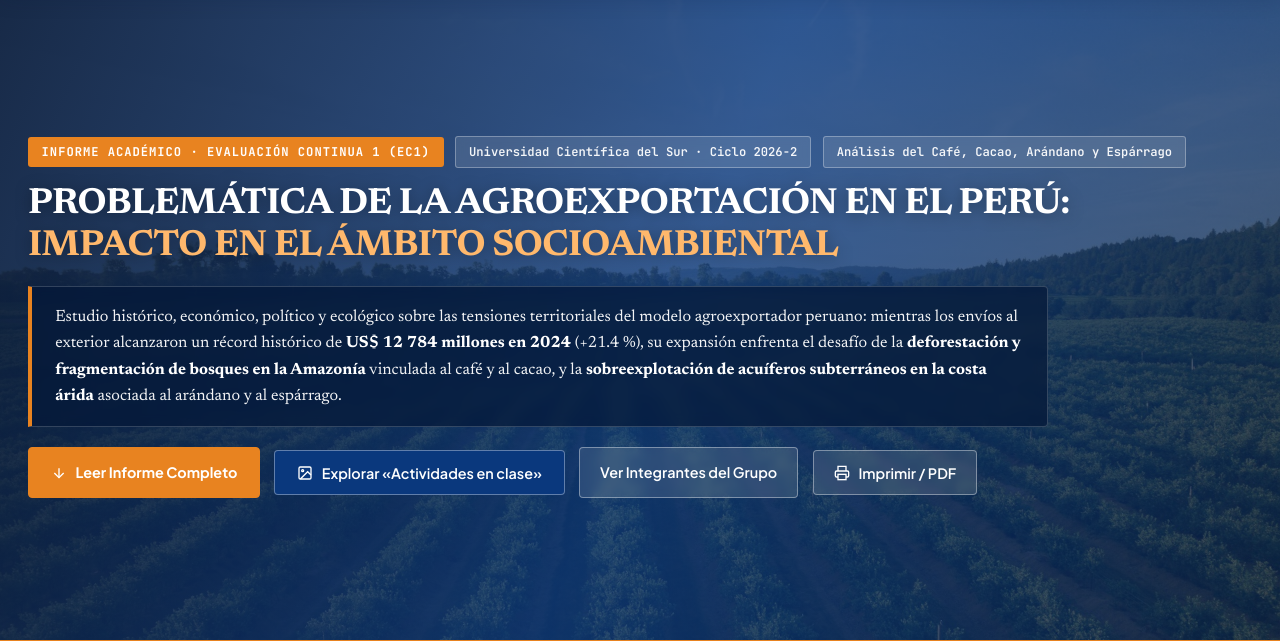
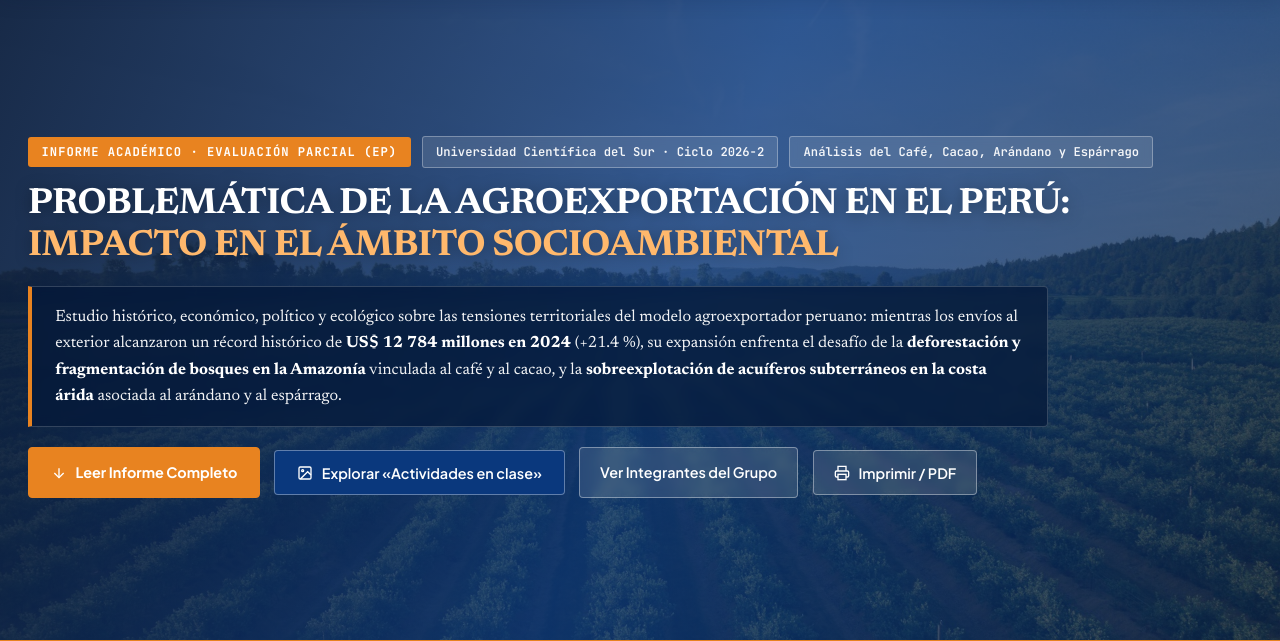
Before and after one commit to ricky-sedano-reyes/blog-realidad-nacional-ucsur, a plain HTML site: page index.html in a window 1280 px wide. Shown: the part 156-797 px from the top of the page. Drawn offline with Linux system fonts and the light colour scheme.

Commit message:
Update index.html

```diff
--- a/index.html
+++ b/index.html
@@ -123,7 +123,7 @@
   </header>
 
   <!-- ========================================================================
-       VISTA 1: BLOG PRINCIPAL — INFORME ACADÉMICO E INTERACTIVO (EC1)
+       VISTA 1: BLOG PRINCIPAL — INFORME ACADÉMICO E INTERACTIVO (EP)
        ======================================================================== -->
   <main id="view-blog" class="view-panel active">
 
@@ -132,7 +132,7 @@
       <div class="hero-cover-container">
 
         <div class="hero-top-badges">
-          <span class="hero-badge-amber">Informe Académico · Evaluación Continua 1 (EC1)</span>
+          <span class="hero-badge-amber">Informe Académico · Evaluación Parcial (EP)</span>
           <span class="hero-badge-outline">Universidad Científica del Sur · Ciclo 2026-2</span>
           <span class="hero-badge-outline">Análisis del Café, Cacao, Arándano y Espárrago</span>
         </div>
```
